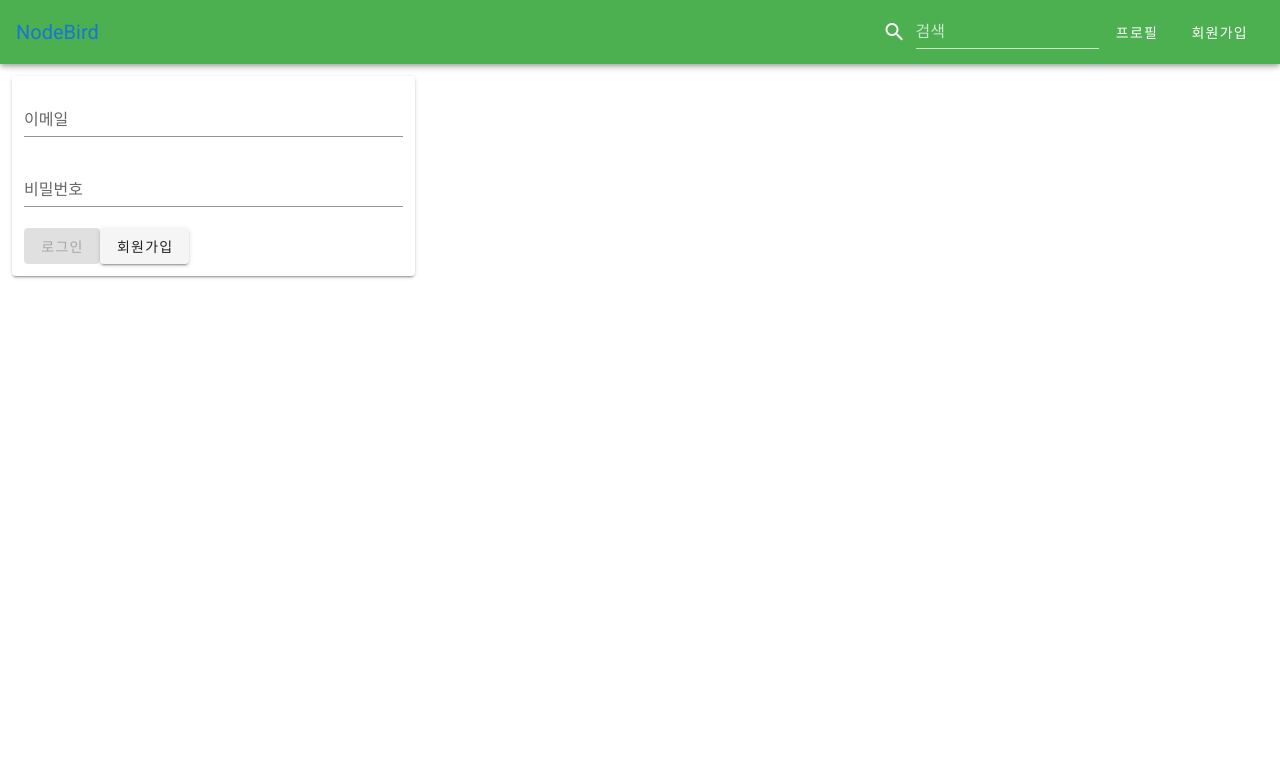
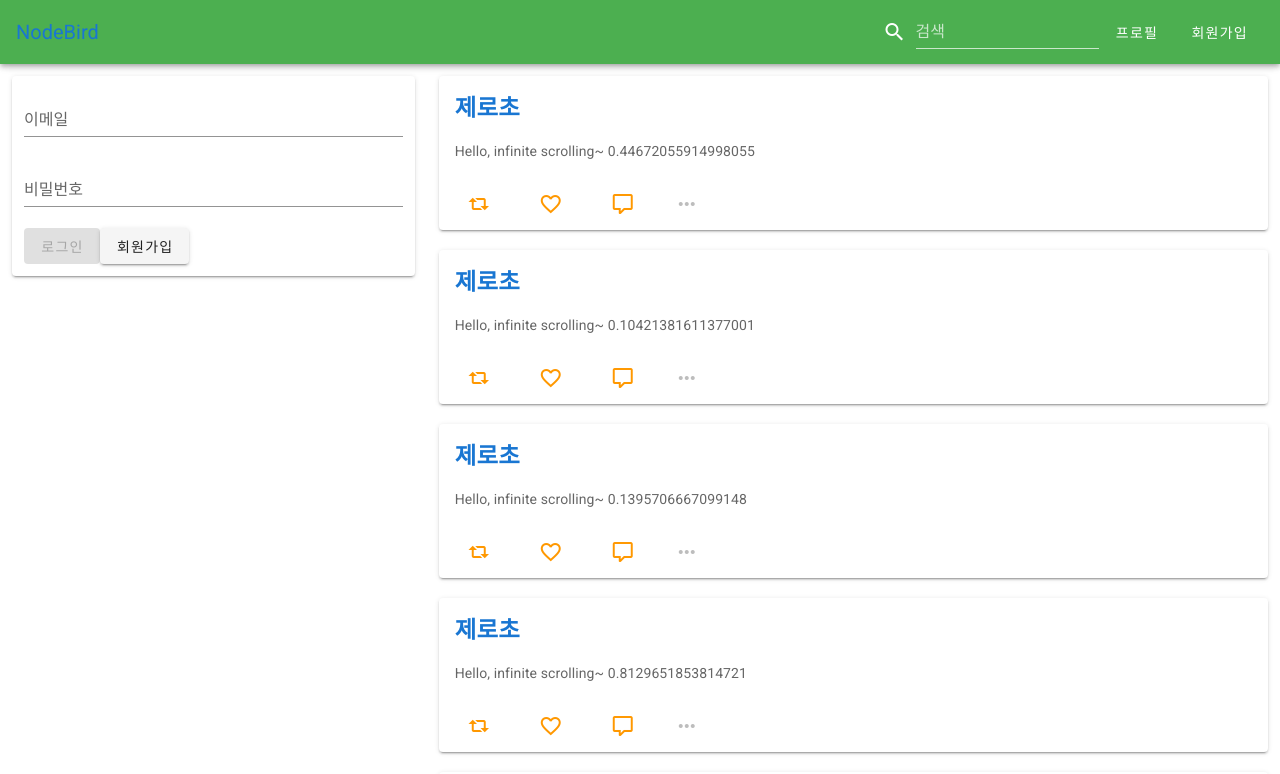
Before and after one commit to aSpring712/vue-study, a Nuxt app in the folder front/: page /hashtag/1 in a window 1280 px wide. Shown: the top 774 px of the page. Built offline with nearby package versions, Linux system fonts and the light colour scheme.

Commit message:
3-8. 기타 라우트 구현하기(누락 재커밋)

```diff
--- /dev/null
+++ b/front/pages/hashtag/_id/index.vue
@@ -0,0 +1,50 @@
+<template>
+  <!-- 검색 결과 노출 -->
+  <v-container>
+    <div>
+      <PostCard v-for="p in mainPosts" :key="p.id" :post="p" />
+    </div>
+  </v-container>
+</template>
+<script>
+import PostCard from '~/components/PostCard.vue'
+    export default {
+      components: { PostCard },
+      data() {
+          return {
+
+          }
+      },
+      fetch({ store }) {
+        store.dispatch('posts/loadPosts');
+      },
+      computed: {
+        me() {
+          return this.$store.state.users.me;
+        },
+        mainPosts() {
+          return this.$store.state.posts.mainPosts;
+        },
+        hasMorePost() {
+          return this.$store.state.posts.hasMorePost;
+        }
+      },
+      mounted() {
+        window.addEventListener('scroll', this.onScroll);
+      },
+      beforeDestroy() {
+        window.removeEventListener('scroll', this.onScroll);
+      },
+      methods: {
+        onScroll() {
+          if(window.scrollY + document.documentElement.clientHeight > document.documentElement.scrollHeight - 300) {
+            if(this.hasMorePost) {
+              this.$store.dispatch('posts/loadPosts');
+            }
+          }
+        },
+      },
+}
+</script>
+<style>
+</style>
--- /dev/null
+++ b/front/pages/user/_id/index.vue
@@ -0,0 +1,50 @@
+<template>
+  <!-- 해당 유저가 쓴 글들만 노출 -->
+  <v-container>
+    <div>
+      <PostCard v-for="p in mainPosts" :key="p.id" :post="p" />
+    </div>
+  </v-container>
+</template>
+<script>
+import PostCard from '~/components/PostCard.vue'
+    export default {
+      components: { PostCard },
+      data() {
+          return {
+              name: 'Nuxt.js',
+          }
+      },
+      fetch({ store }) {
+        store.dispatch('posts/loadPosts');
+      },
+      computed: {
+        me() {
+          return this.$store.state.users.me;
+        },
+        mainPosts() {
+          return this.$store.state.posts.mainPosts;
+        },
+        hasMorePost() {
+          return this.$store.state.posts.hasMorePost;
+        }
+      },
+      mounted() {
+        window.addEventListener('scroll', this.onScroll);
+      },
+      beforeDestroy() {
+        window.removeEventListener('scroll', this.onScroll);
+      },
+      methods: {
+        onScroll() {
+          if(window.scrollY + document.documentElement.clientHeight > document.documentElement.scrollHeight - 300) {
+            if(this.hasMorePost) {
+              this.$store.dispatch('posts/loadPosts');
+            }
+          }
+        },
+      },
+}
+</script>
+<style>
+</style>
```
